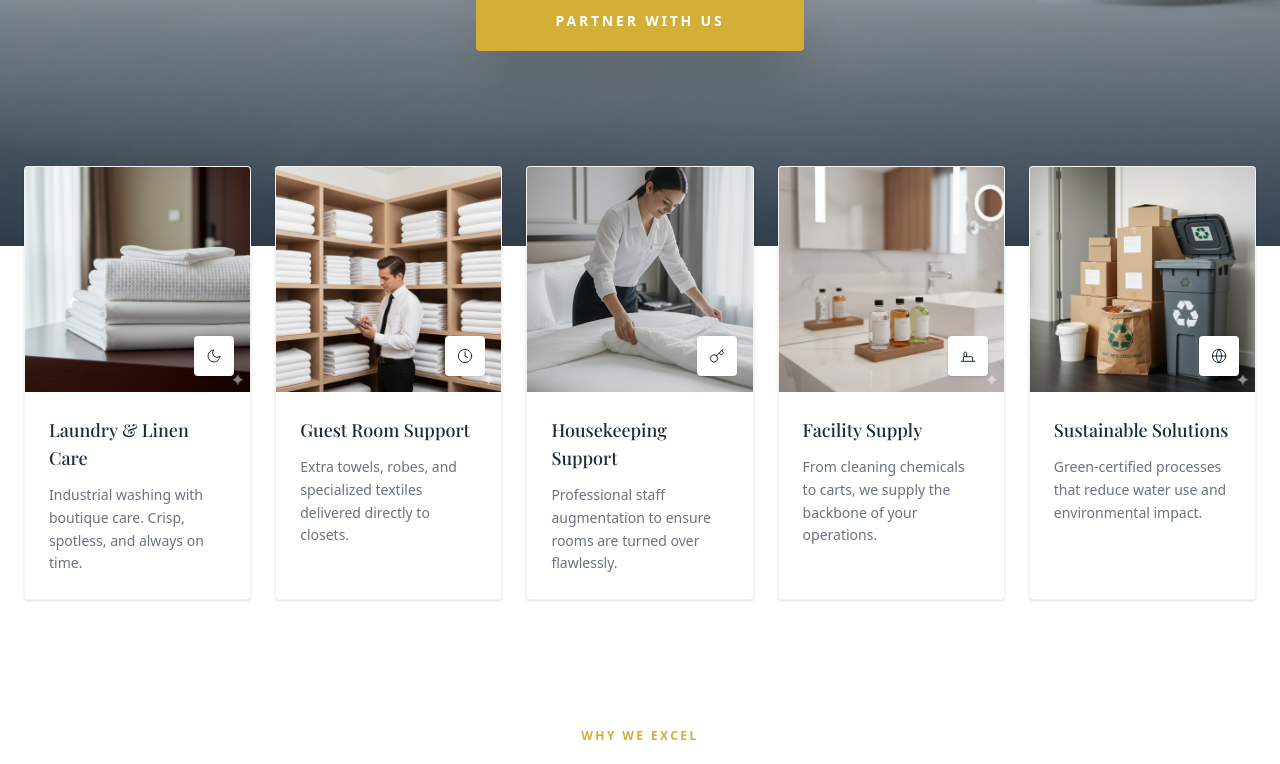
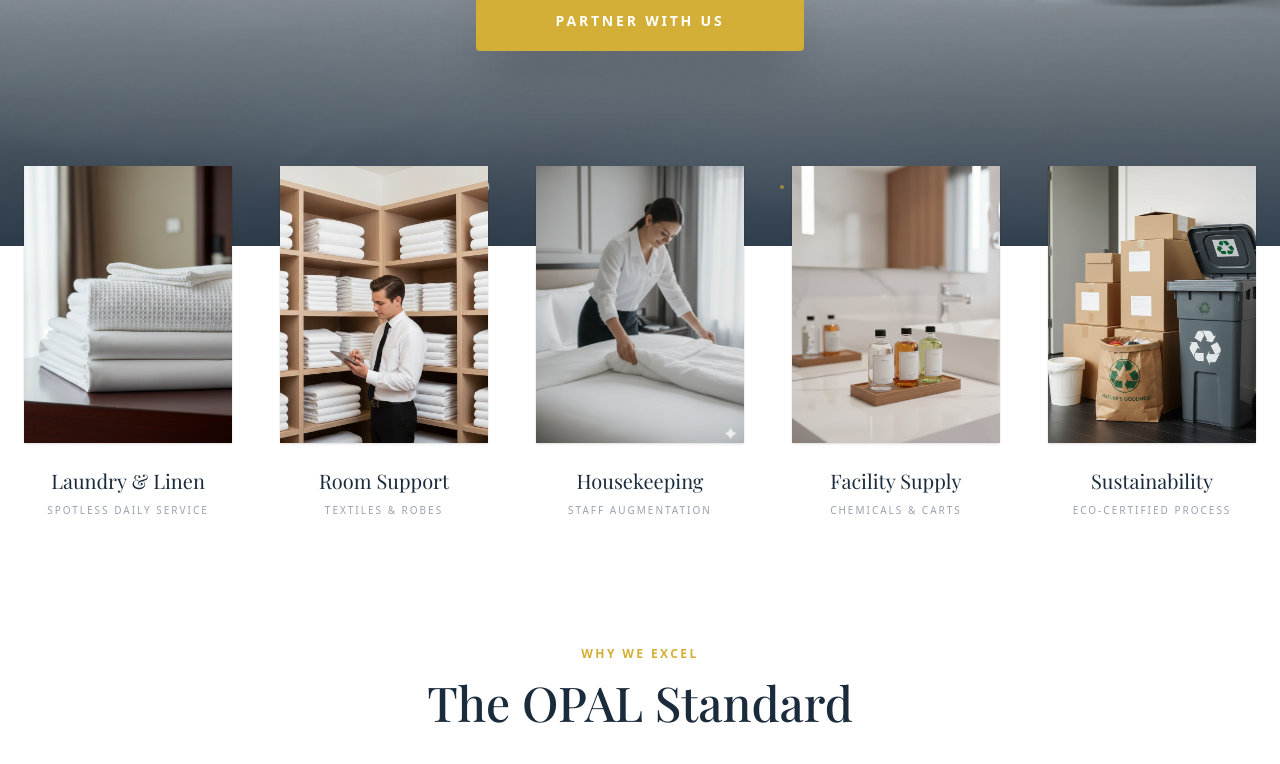
Before and after one commit to M-Shadab/olin-website, a Next.js app: page / in a window 1280 px wide. Shown: the part 554-1318 px from the top of the page. Built offline with nearby package versions, Linux system fonts and the light colour scheme; a web font is replaced by a local one.

Commit message:
visual gallery images 'Service Visuals Row' UI updated

```diff
--- a/app/page.tsx
+++ b/app/page.tsx
@@ -97,112 +97,82 @@ export default function Home() {
       {/* Service Visuals Row */}
       <section className="w-full px-6 -mt-20 relative z-30">
         <div className="max-w-7xl mx-auto">
-          <div className="grid grid-cols-1 md:grid-cols-3 lg:grid-cols-5 gap-6">
-             {/* Card 1: Laundry & Linen */}
-             <div className="group bg-white border border-black/5 shadow-sm hover:shadow-xl transition-all duration-500 rounded-sm overflow-hidden">
-                 <div className="relative aspect-square overflow-hidden bg-gray-100">
+          <div className="grid grid-cols-1 md:grid-cols-3 lg:grid-cols-5 gap-8 md:gap-12">
+             {/* Item 1: Laundry & Linen */}
+             <div className="group cursor-pointer flex flex-col items-center">
+                 <div className="relative w-full aspect-[3/4] overflow-hidden mb-6 bg-gray-100 shadow-sm transition-shadow duration-500 group-hover:shadow-md">
                     <Image
                       src="/imgs/sec-1-1.png"
                       alt="Premium Towels"
                       fill
-                      className="object-cover transition-transform duration-700 group-hover:scale-105"
+                      className="object-cover transition-transform duration-1000 group-hover:scale-105"
                     />
-                    <div className="absolute bottom-4 right-4 bg-white p-3 w-10 h-10 flex items-center justify-center shadow-sm rounded-sm">
-                       <svg width="18" height="18" viewBox="0 0 24 24" fill="none" stroke="currentColor" strokeWidth="1.5" strokeLinecap="round" strokeLinejoin="round" className="text-navy"><path d="M21 12.79A9 9 0 1 1 11.21 3 7 7 0 0 0 21 12.79z"></path></svg>
-                    </div>
+                    <div className="absolute inset-0 bg-navy/0 group-hover:bg-navy/5 transition-colors duration-500" />
                  </div>
-                 <div className="p-6">
-                    <h3 className="font-playfair text-lg font-medium text-navy mb-3">Laundry & Linen Care</h3>
-                    <p className="text-sm text-gray-500 leading-relaxed font-light">
-                      Industrial washing with boutique care. Crisp, spotless, and always on time.
-                    </p>
-                 </div>
+                 <h3 className="font-playfair text-xl text-navy mb-2 group-hover:text-gold transition-colors duration-300">Laundry & Linen</h3>
+                 <span className="text-[10px] tracking-[0.2em] uppercase text-gray-400 font-medium">Spotless Daily Service</span>
              </div>
 
-             {/* Card 2: Guest Room Support */}
-             <div className="group bg-white border border-black/5 shadow-sm hover:shadow-xl transition-all duration-500 rounded-sm overflow-hidden">
-                 <div className="relative aspect-square overflow-hidden bg-gray-100">
+             {/* Item 2: Guest Room Support */}
+             <div className="group cursor-pointer flex flex-col items-center">
+                 <div className="relative w-full aspect-[3/4] overflow-hidden mb-6 bg-gray-100 shadow-sm transition-shadow duration-500 group-hover:shadow-md">
                     <Image
                       src="/imgs/sec-1-2.png"
                       alt="Staff Support"
                       fill
-                      className="object-cover transition-transform duration-700 group-hover:scale-105"
+                      className="object-cover transition-transform duration-1000 group-hover:scale-105"
                     />
-                    <div className="absolute bottom-4 right-4 bg-white p-3 w-10 h-10 flex items-center justify-center shadow-sm rounded-sm">
-                       <svg width="18" height="18" viewBox="0 0 24 24" fill="none" stroke="currentColor" strokeWidth="1.5" strokeLinecap="round" strokeLinejoin="round" className="text-navy"><circle cx="12" cy="12" r="10"></circle><polyline points="12 6 12 12 16 14"></polyline></svg>
-                    </div>
+                    <div className="absolute inset-0 bg-navy/0 group-hover:bg-navy/5 transition-colors duration-500" />
                  </div>
-                 <div className="p-6">
-                    <h3 className="font-playfair text-lg font-medium text-navy mb-3">Guest Room Support</h3>
-                    <p className="text-sm text-gray-500 leading-relaxed font-light">
-                      Extra towels, robes, and specialized textiles delivered directly to closets.
-                    </p>
-                 </div>
+                 <h3 className="font-playfair text-xl text-navy mb-2 group-hover:text-gold transition-colors duration-300">Room Support</h3>
+                 <span className="text-[10px] tracking-[0.2em] uppercase text-gray-400 font-medium">Textiles & Robes</span>
              </div>
 
-             {/* Card 3: Housekeeping Support */}
-             <div className="group bg-white border border-black/5 shadow-sm hover:shadow-xl transition-all duration-500 rounded-sm overflow-hidden">
-                 <div className="relative aspect-square overflow-hidden bg-gray-100">
+             {/* Item 3: Housekeeping */}
+             <div className="group cursor-pointer flex flex-col items-center">
+                 <div className="relative w-full aspect-[3/4] overflow-hidden mb-6 bg-gray-100 shadow-sm transition-shadow duration-500 group-hover:shadow-md">
                     <Image
                       src="/imgs/sec-1-3.png"
                       alt="Housekeeping"
                       fill
-                      className="object-cover transition-transform duration-700 group-hover:scale-105"
+                      className="object-cover transition-transform duration-1000 group-hover:scale-105"
                     />
-                    <div className="absolute bottom-4 right-4 bg-white p-3 w-10 h-10 flex items-center justify-center shadow-sm rounded-sm">
-                       <svg width="18" height="18" viewBox="0 0 24 24" fill="none" stroke="currentColor" strokeWidth="1.5" strokeLinecap="round" strokeLinejoin="round" className="text-navy"><path d="M21 2l-2 2m-7.61 7.61a5.5 5.5 0 1 1-7.778 7.778 5.5 5.5 0 0 1 7.777-7.777zm0 0L15.5 7.5m0 0l3 3L22 7l-3-3m-3.5 3.5L19 4"></path></svg>
-                    </div>
+                    <div className="absolute inset-0 bg-navy/0 group-hover:bg-navy/5 transition-colors duration-500" />
                  </div>
-                 <div className="p-6">
-                    <h3 className="font-playfair text-lg font-medium text-navy mb-3">Housekeeping Support</h3>
-                    <p className="text-sm text-gray-500 leading-relaxed font-light">
-                      Professional staff augmentation to ensure rooms are turned over flawlessly.
-                    </p>
-                 </div>
+                 <h3 className="font-playfair text-xl text-navy mb-2 group-hover:text-gold transition-colors duration-300">Housekeeping</h3>
+                 <span className="text-[10px] tracking-[0.2em] uppercase text-gray-400 font-medium">Staff Augmentation</span>
              </div>
 
-             {/* Card 4: Facility Supply */}
-             <div className="group bg-white border border-black/5 shadow-sm hover:shadow-xl transition-all duration-500 rounded-sm overflow-hidden">
-                 <div className="relative aspect-square overflow-hidden bg-gray-100">
+             {/* Item 4: Facility Supply */}
+             <div className="group cursor-pointer flex flex-col items-center">
+                 <div className="relative w-full aspect-[3/4] overflow-hidden mb-6 bg-gray-100 shadow-sm transition-shadow duration-500 group-hover:shadow-md">
                     <Image
                       src="/imgs/sec-1-4.png"
                       alt="Amenities"
                       fill
-                      className="object-cover transition-transform duration-700 group-hover:scale-105"
+                      className="object-cover transition-transform duration-1000 group-hover:scale-105"
                     />
-                    <div className="absolute bottom-4 right-4 bg-white p-3 w-10 h-10 flex items-center justify-center shadow-sm rounded-sm">
-                       <svg width="18" height="18" viewBox="0 0 24 24" fill="none" stroke="currentColor" strokeWidth="1.5" strokeLinecap="round" strokeLinejoin="round" className="text-navy"><path d="M2 20h20"></path><path d="M5 20v-5a2 2 0 0 1 2-2h10a2 2 0 0 1 2 2v5"></path><path d="M10 13V8a2 2 0 0 0-2-2 2 2 0 0 0-2 2v5"></path></svg>
-                    </div>
+                    <div className="absolute inset-0 bg-navy/0 group-hover:bg-navy/5 transition-colors duration-500" />
                  </div>
-                 <div className="p-6">
-                    <h3 className="font-playfair text-lg font-medium text-navy mb-3">Facility Supply</h3>
-                    <p className="text-sm text-gray-500 leading-relaxed font-light">
-                      From cleaning chemicals to carts, we supply the backbone of your operations.
-                    </p>
-                 </div>
+                 <h3 className="font-playfair text-xl text-navy mb-2 group-hover:text-gold transition-colors duration-300">Facility Supply</h3>
+                 <span className="text-[10px] tracking-[0.2em] uppercase text-gray-400 font-medium">Chemicals & Carts</span>
              </div>
 
-             {/* Card 5: Sustainable Solutions */}
-             <div className="group bg-white border border-black/5 shadow-sm hover:shadow-xl transition-all duration-500 rounded-sm overflow-hidden">
-                 <div className="relative aspect-square overflow-hidden bg-gray-100">
+             {/* Item 5: Sustainability */}
+             <div className="group cursor-pointer flex flex-col items-center">
+                 <div className="relative w-full aspect-[3/4] overflow-hidden mb-6 bg-gray-100 shadow-sm transition-shadow duration-500 group-hover:shadow-md">
                     <Image
                       src="/imgs/sec-1-5.png"
                       alt="Sustainability"
                       fill
-                      className="object-cover transition-transform duration-700 group-hover:scale-105"
+                      className="object-cover transition-transform duration-1000 group-hover:scale-105"
                     />
-                    <div className="absolute bottom-4 right-4 bg-white p-3 w-10 h-10 flex items-center justify-center shadow-sm rounded-sm">
-                       <svg width="18" height="18" viewBox="0 0 24 24" fill="none" stroke="currentColor" strokeWidth="1.5" strokeLinecap="round" strokeLinejoin="round" className="text-navy"><circle cx="12" cy="12" r="10"></circle><line x1="2" y1="12" x2="22" y2="12"></line><path d="M12 2a15.3 15.3 0 0 1 4 10 15.3 15.3 0 0 1-4 10 15.3 15.3 0 0 1-4-10 15.3 15.3 0 0 1 4-10z"></path></svg>
-                    </div>
+                    <div className="absolute inset-0 bg-navy/0 group-hover:bg-navy/5 transition-colors duration-500" />
                  </div>
-                 <div className="p-6">
-                    <h3 className="font-playfair text-lg font-medium text-navy mb-3">Sustainable Solutions</h3>
-                    <p className="text-sm text-gray-500 leading-relaxed font-light">
-                      Green-certified processes that reduce water use and environmental impact.
-                    </p>
-                 </div>
+                 <h3 className="font-playfair text-xl text-navy mb-2 group-hover:text-gold transition-colors duration-300">Sustainability</h3>
+                 <span className="text-[10px] tracking-[0.2em] uppercase text-gray-400 font-medium">Eco-Certified Process</span>
              </div>
-          </div>
+           </div>
         </div>
       </section>
       {/* <section className="relative z-30 -mt-20 px-6">
```
